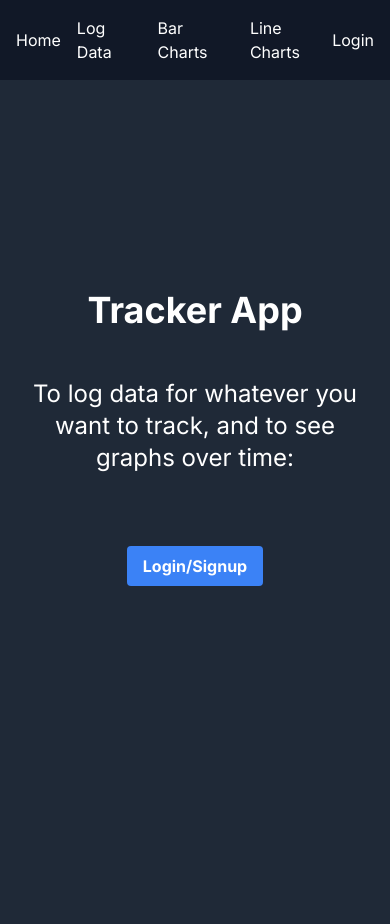
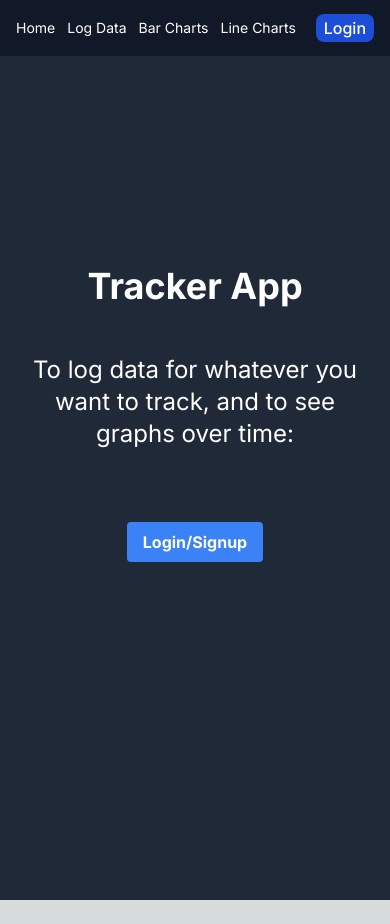
Before and after one commit to brigittegoelerslough/data-logger-app, a Next.js app: page / in a window 390 px wide. After the commit the page ends 900 px from the top, so only its background shows below. Built offline with nearby package versions, Linux system fonts and the light colour scheme; no server answers.

Commit message:
fix navbar

```diff
--- a/app/components/LogoutButton.jsx
+++ b/app/components/LogoutButton.jsx
@@ -6,6 +6,6 @@ export default function LogoutButton(){
    return (
        <button
        onClick={() => logout()}
-       className="px-4 py-2 bg-red-600 text-white rounded hover:bg-red-700 transition duration-200 ease-in-out">
-           Logout
+       className="-mr-1 px-2 py-1 bg-red-600 text-white font-medium rounded-lg hover:bg-red-700 transition duration-200 ease-in-out">
+       Logout
        </button>)}
--- a/app/components/LogoutOrLogin.jsx
+++ b/app/components/LogoutOrLogin.jsx
@@ -13,7 +13,8 @@ export default async function LogoutOrLogin(){
            </div>)}
    return (
        <div>
-           <a className="text-white hover:text-blue-500" href="/login">
+           {/* <a className="text-white hover:text-blue-500" href="/login"> */}
+           <a className="text-white bg-blue-700 hover:bg-blue-800 focus:ring-4 focus:ring-blue-300 font-medium rounded-lg px-2 py-1 dark:bg-blue-600 dark:hover:bg-blue-700 focus:outline-none dark:focus:ring-blue-800" href="/login">
                Login
            </a>
        </div>)}
--- a/app/components/NavBar.jsx
+++ b/app/components/NavBar.jsx
@@ -5,7 +5,7 @@ export default function NavBar() {
    return(
        <nav className="bg-gray-900 tex-white p-4">
            <div className="flex justify-between items-center w-full">
-               <ul className="flex space-x-4 justify-center items-center">
+               <ul className="text-sm lg:text-base flex space-x-3 lg:space-x-6 justify-center items-center">
                    <li>
                        <a href="/" className="text-white hover:text-blue-500">
                            Home
```
